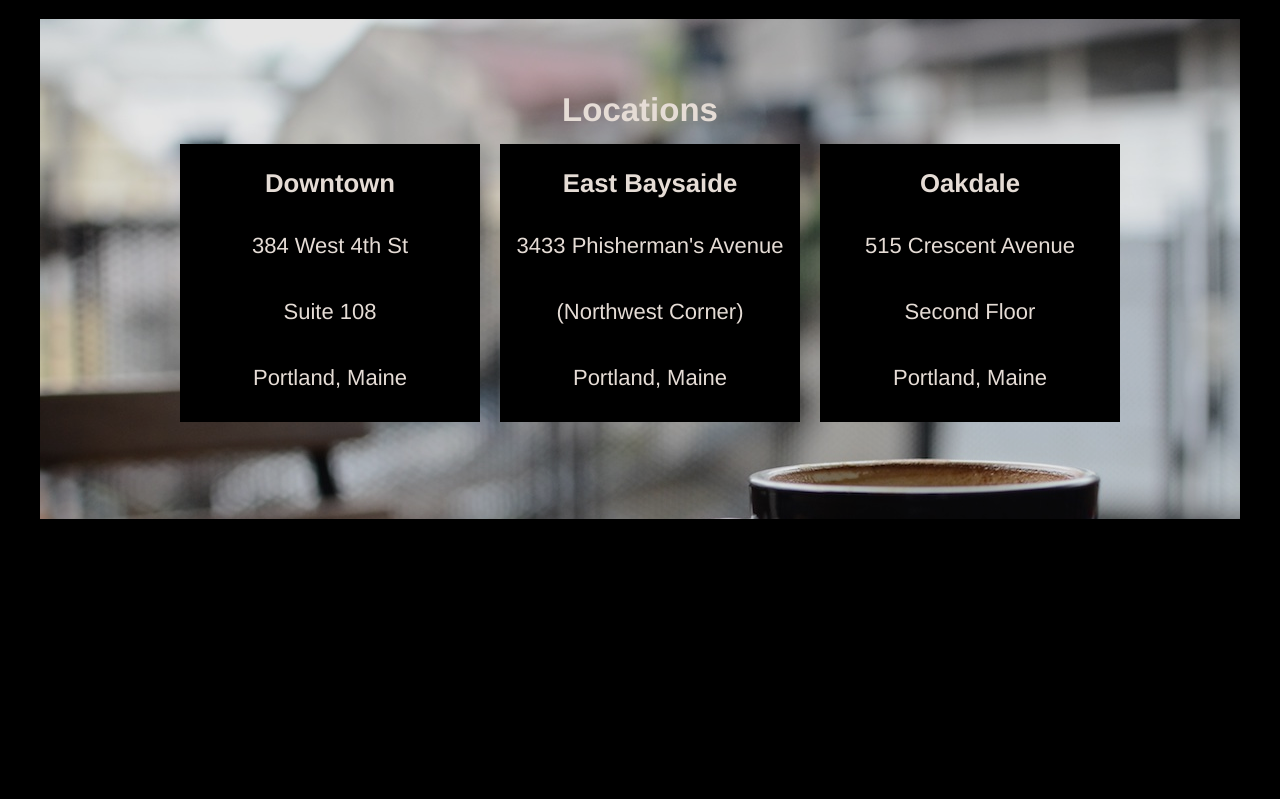
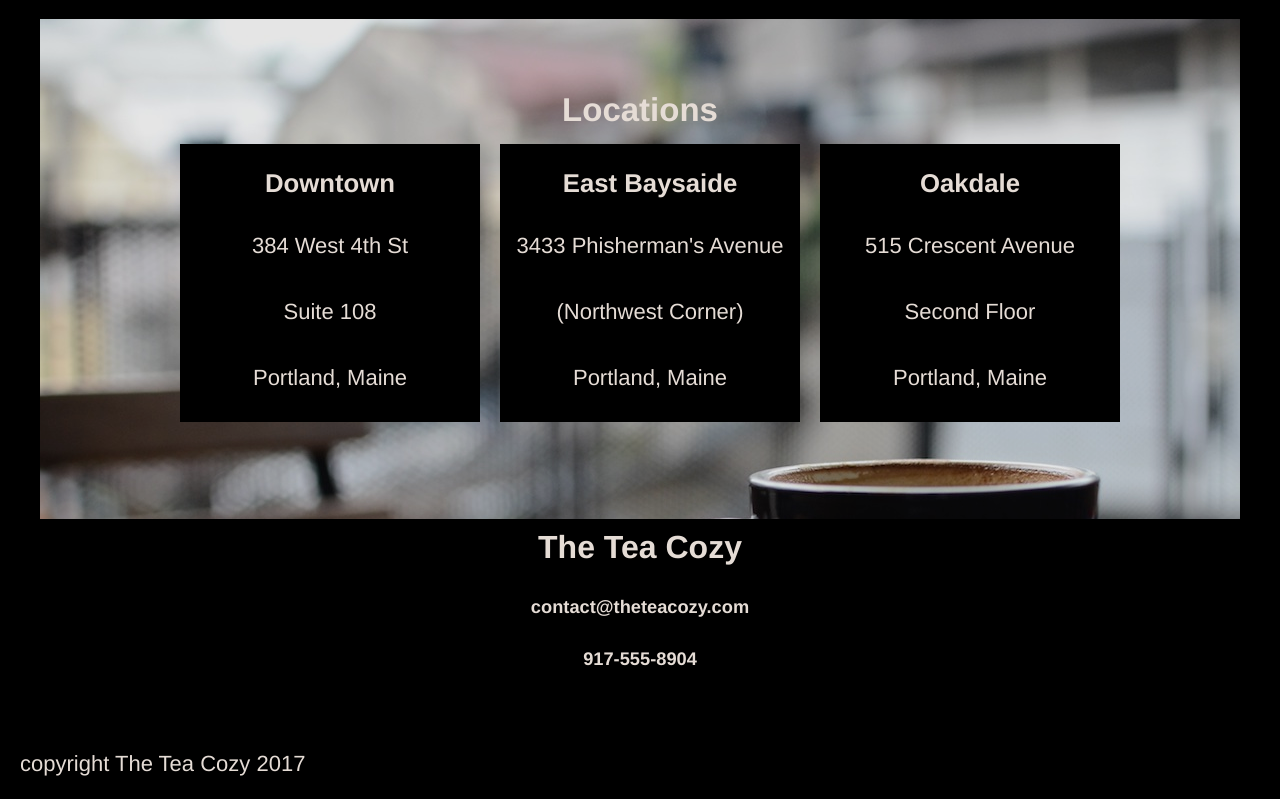
Before and after one commit to tnuma/cdmy-tea-cozy, a plain HTML site: page index.html in a window 1280 px wide. Shown: the part 1482-2281 px from the top of the page. Before the commit the page ends 2001 px from the top, so only its background shows below. Drawn offline with Linux system fonts and the light colour scheme.

Commit message:
added footer section

```diff
--- a/index.html
+++ b/index.html
@@ -86,5 +86,14 @@
 				</div>
 			</div>
 		</section>
+
+		<footer>
+			<div class="contact">
+				<h1>The Tea Cozy</h1>
+				<h5>contact@theteacozy.com</h5>
+				<h5>917-555-8904</h5>
+			</div>
+			<p>copyright The Tea Cozy 2017</p>
+		</footer>
 	</body>
 </html>
--- a/style.css
+++ b/style.css
@@ -134,3 +134,20 @@ nav a{
 .card p {
 	line-height: 2;
 }
+
+/* footer */
+
+footer .contact {
+	height: 200px;
+}
+
+.contact h1 {
+	font-size: xx-large;
+	font-weight: 600;
+	margin-top: 10px;
+}
+
+footer p {
+	text-align: left;
+	margin-left: 20px;
+}
```
